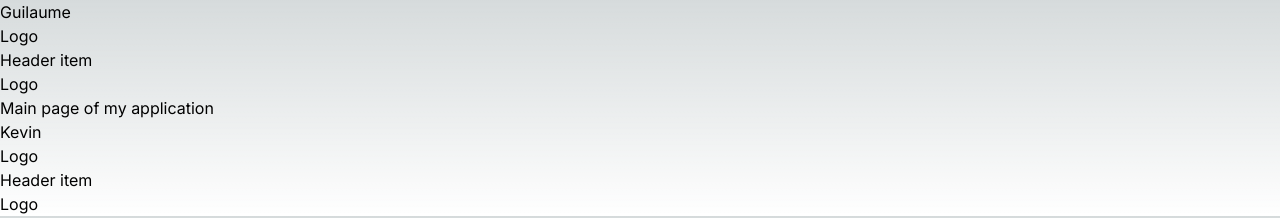
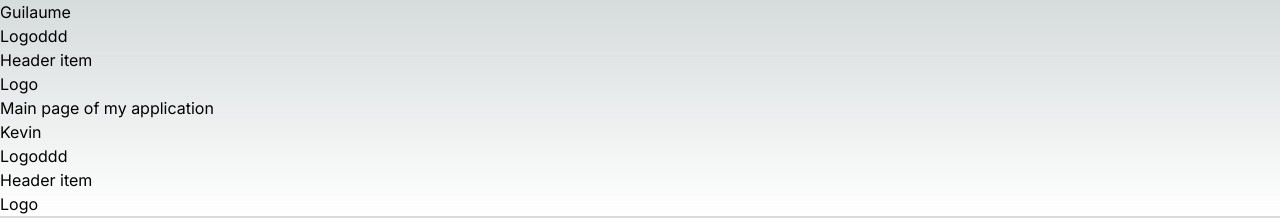
Before and after one commit to travisburns/nextjs14tut, a Next.js app in the folder next14/: page / in a window 1280 px wide. Shown: the top 218 px of the page. Built offline with nearby package versions, Linux system fonts and the light colour scheme.

Commit message:
Added directory files to see if it works

```diff
--- a/next14/src/app/components/Header/Logo.tsx
+++ b/next14/src/app/components/Header/Logo.tsx
@@ -5,7 +5,7 @@ import React from 'react'
 const Logo = () => {
   return (
     <div>
-      Logo
+      Logoddd
     </div>
   )
 }
```
